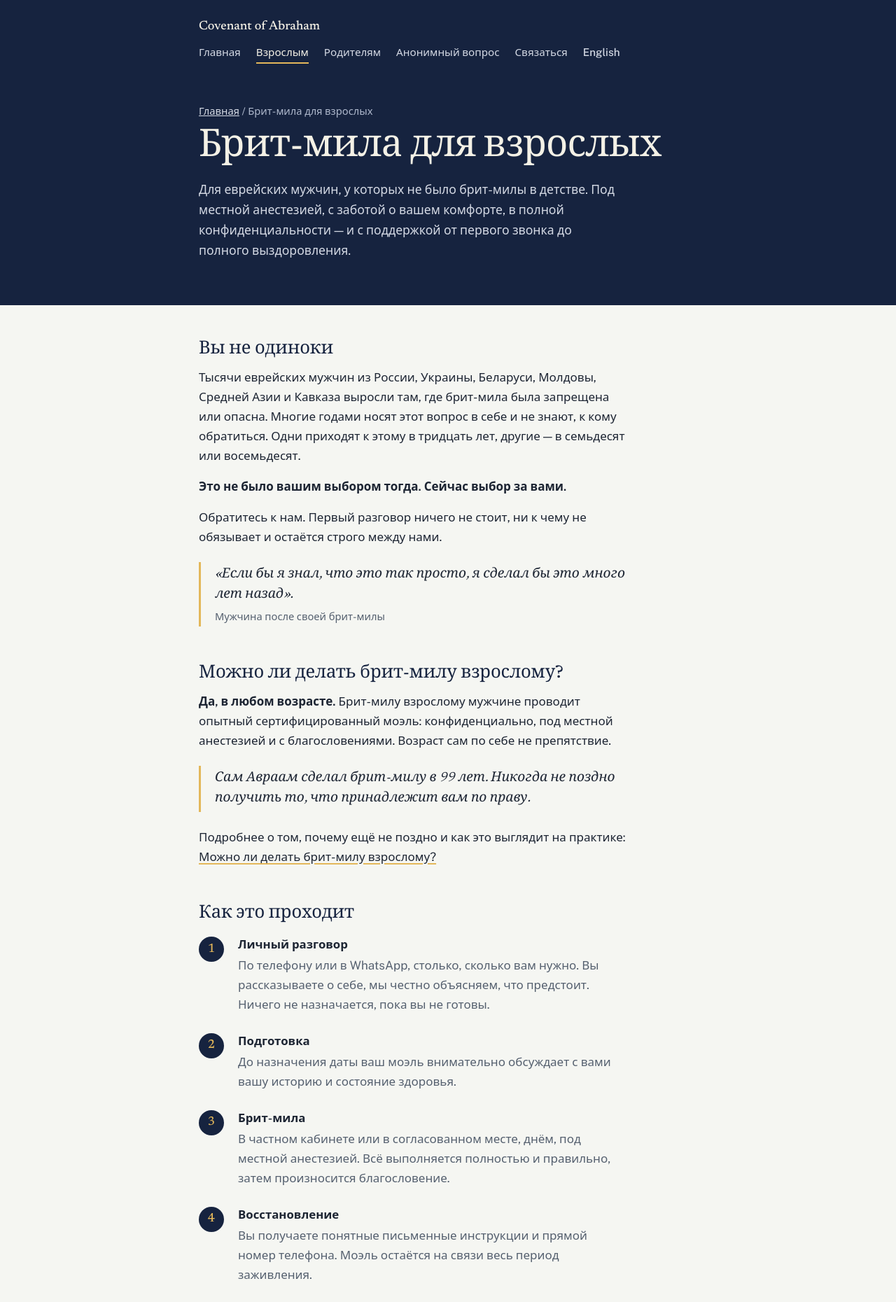
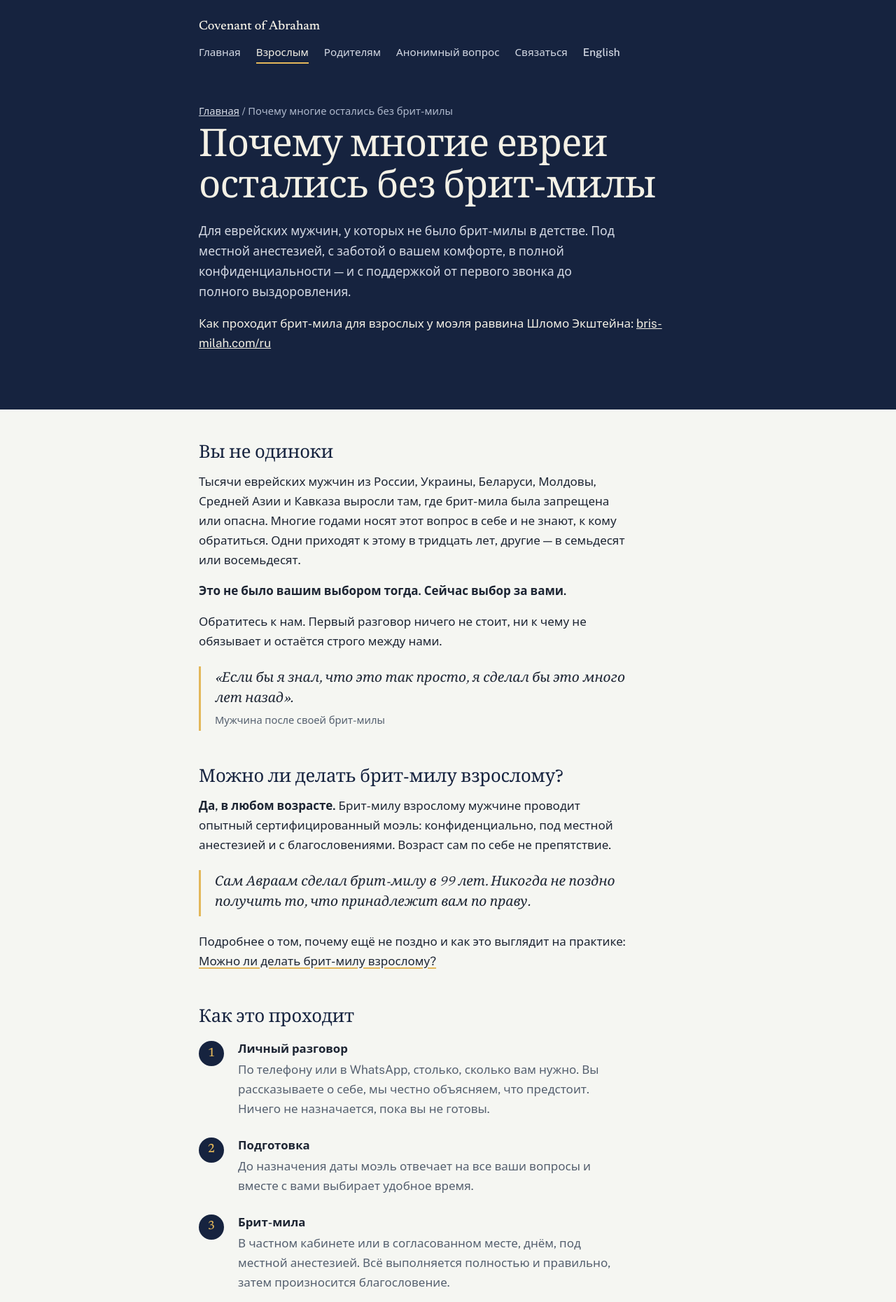
Before and after one commit to rabbisekstein-create/britforeveryjew, a plain HTML site: page ru/adult-brit.html in a window 1280 px wide. Shown: the top 1860 px of the page at 70% size. Drawn offline with nearby package versions, Linux system fonts and the light colour scheme.

Commit message:
Spanish titles/descriptions; give Russian pages a background role
- es hatafat-dam-brit and adult-brit: new titles and descriptions
- ru index: target 'what is brit milah'
- ru adult-brit: 'why so many Jews never had a brit', link to bris-milah.com/ru
- ru is-it-too-late: canonical to bris-milah.com/ru/ne-pozdno/

Co-Authored-By: Claude Opus 5.5 <noreply@anthropic.com>
Claude-Session: https://claude.ai/code/session_01Vt6q7tWjRFk3XfSo57Cpfp

```diff
--- a/ru/adult-brit.html
+++ b/ru/adult-brit.html
@@ -3,8 +3,8 @@
 <head>
 <meta charset="utf-8">
 <meta name="viewport" content="width=device-width, initial-scale=1, viewport-fit=cover">
-<title>Брит-мила для взрослых | Covenant of Abraham</title>
-<meta name="description" content="Брит-мила для еврейских мужчин, у которых её не было в детстве: конфиденциально, под местной анестезией, с поддержкой во время восстановления.">
+<title>Почему многие евреи остались без брит-милы | Covenant of Abraham</title>
+<meta name="description" content="Тысячи еврейских мужчин из России, Украины и других стран бывшего СССР не получили брит-милу в детстве. Почему так случилось — и почему сейчас ещё не поздно.">
 <link rel="canonical" href="https://britforeveryjew.org/ru/adult-brit.html">
 <link rel="alternate" hreflang="en" href="https://britforeveryjew.org/adult-brit.html">
 <link rel="alternate" hreflang="ru" href="https://britforeveryjew.org/ru/adult-brit.html">
@@ -29,9 +29,10 @@
         <a href="../index.html" lang="en" hreflang="en">English</a>
       </nav>
     </div>
-    <p class="crumb"><a href="index.html">Главная</a> / Брит-мила для взрослых</p>
-    <h1>Брит-мила для взрослых</h1>
+    <p class="crumb"><a href="index.html">Главная</a> / Почему многие остались без брит-милы</p>
+    <h1>Почему многие евреи остались без брит-милы</h1>
     <p class="lede">Для еврейских мужчин, у которых не было брит-милы в детстве. Под местной анестезией, с заботой о вашем комфорте, в полной конфиденциальности — и с поддержкой от первого звонка до полного выздоровления.</p>
+    <p>Как проходит брит-мила для взрослых у моэля раввина Шломо Экштейна: <a href="https://bris-milah.com/ru/">bris-milah.com/ru</a></p>
   </div>
 </header>
 
@@ -51,7 +52,7 @@
     <h2>Как это проходит</h2>
     <ol class="steps">
       <li><h3>Личный разговор</h3><p>По телефону или в WhatsApp, столько, сколько вам нужно. Вы рассказываете о себе, мы честно объясняем, что предстоит. Ничего не назначается, пока вы не готовы.</p></li>
-      <li><h3>Подготовка</h3><p>До назначения даты ваш моэль внимательно обсуждает с вами вашу историю и состояние здоровья.</p></li>
+      <li><h3>Подготовка</h3><p>До назначения даты моэль отвечает на все ваши вопросы и вместе с вами выбирает удобное время.</p></li>
       <li><h3>Брит-мила</h3><p>В частном кабинете или в согласованном месте, днём, под местной анестезией. Всё выполняется полностью и правильно, затем произносится благословение.</p></li>
       <li><h3>Восстановление</h3><p>Вы получаете понятные письменные инструкции и прямой номер телефона. Моэль остаётся на связи весь период заживления.</p></li>
     </ol>
--- a/sitemap.xml
+++ b/sitemap.xml
@@ -27,7 +27,6 @@
   <url><loc>https://britforeveryjew.org/ru/for-parents.html</loc><lastmod>2026-11-02</lastmod></url>
   <url><loc>https://britforeveryjew.org/ru/hatafat-dam-brit.html</loc><lastmod>2026-11-02</lastmod></url>
   <url><loc>https://britforeveryjew.org/ru/</loc><lastmod>2026-11-02</lastmod></url>
-  <url><loc>https://britforeveryjew.org/ru/is-it-too-late.html</loc><lastmod>2026-11-02</lastmod></url>
   <url><loc>https://britforeveryjew.org/ru/not-sure.html</loc><lastmod>2026-11-02</lastmod></url>
   <url><loc>https://britforeveryjew.org/he/</loc><lastmod>2026-11-02</lastmod></url>
   <url><loc>https://britforeveryjew.org/he/adult-brit.html</loc><lastmod>2026-11-02</lastmod></url>
```
Also changed, not shown: es/adult-brit.html (+2 -2 lines), es/hatafat-dam-brit.html (+2 -2 lines), es/is-it-too-late.html (+0 -1 lines), ru/index.html (+2 -2 lines), ru/is-it-too-late.html (+1 -4 lines).
